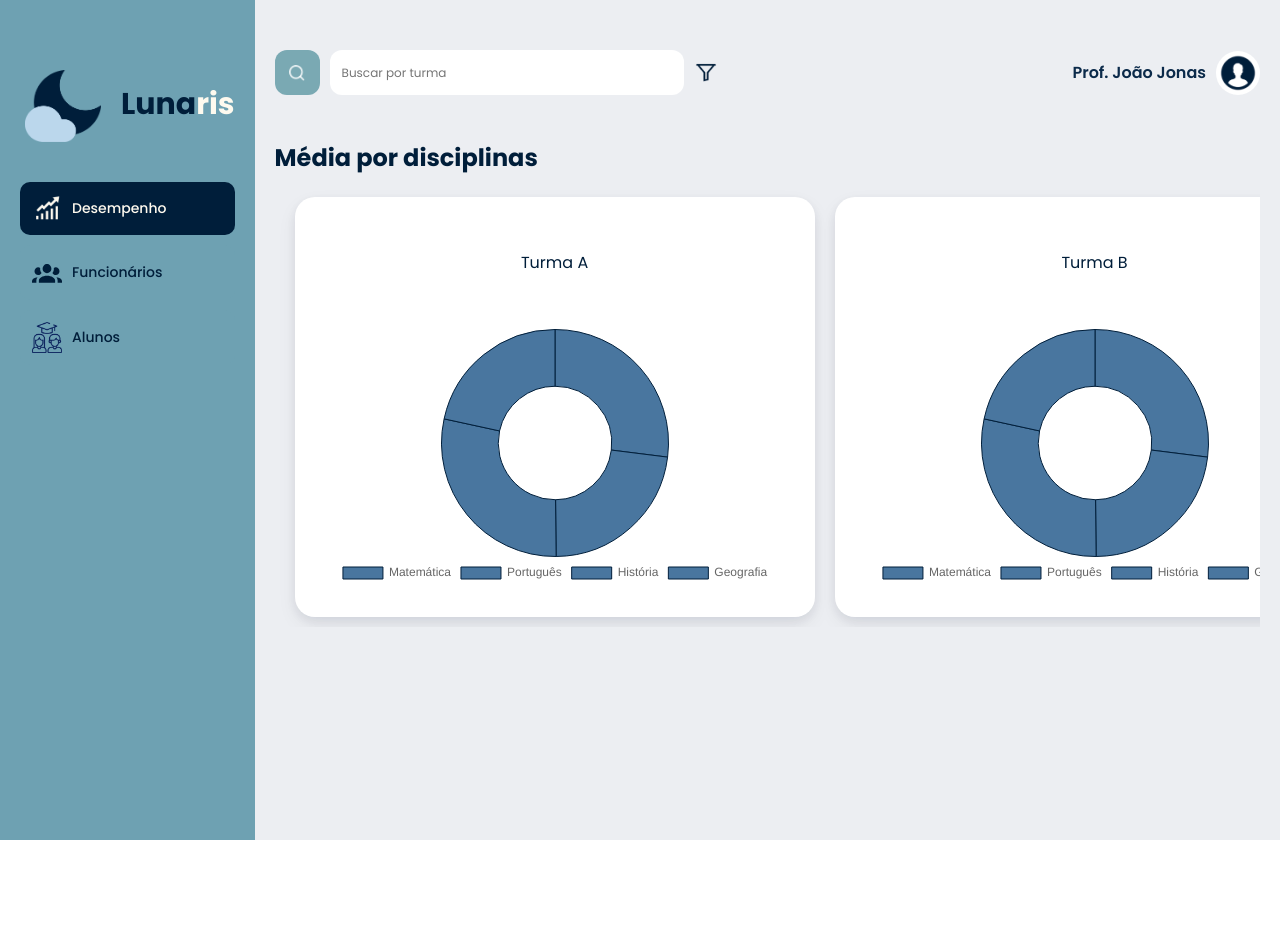
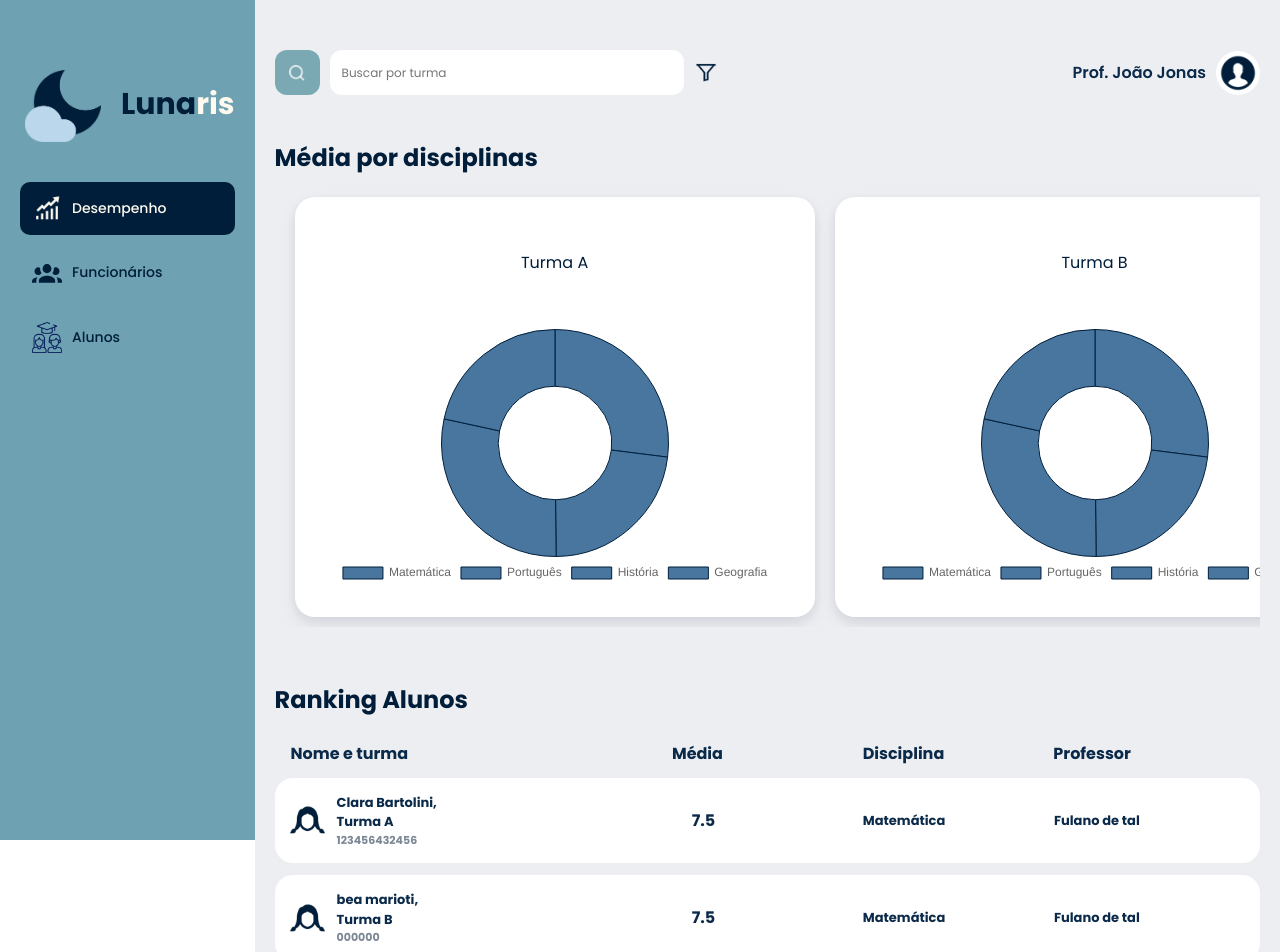
Before and after one commit to Lunaris-School/lunaris-frontend, a React (Vite) app in the folder lunaris-front/: page /desempenho-adm in a window 1280 px wide. Shown: the top 952 px of the page. Before the commit the page ends 840 px from the top, so only its background shows below. Built offline with nearby package versions, Linux system fonts and the light colour scheme.

Commit message:
Ajustando sidebar e add ranking de alunos

```diff
--- a/lunaris-front/src/components/SidebarAdm.css
+++ b/lunaris-front/src/components/SidebarAdm.css
@@ -7,6 +7,9 @@
     height: 100vh;
     background: #6EA1B2;
     padding: 20px;
+    position: sticky;
+    top: 0;
+    left: 0;
 }
 
 .logo-area {
--- a/lunaris-front/src/components/SidebarTeacher.css
+++ b/lunaris-front/src/components/SidebarTeacher.css
@@ -3,11 +3,15 @@ font-family: "Poppins", sans-serif;
 }
 
 .sidebar {
-width: 240px;
-height: 100vh;
-background: #ffffff;
-padding: 20px;
+    width: 240px;
+    height: 100vh;
+    background: #ffffff;
+    padding: 20px;
+    position: sticky;
+    top: 0;
+    left: 0;
 }
+
 
 .logo-area {
 display: flex;
--- a/lunaris-front/src/features/desempenho-adm/DesempenhoAdm.css
+++ b/lunaris-front/src/features/desempenho-adm/DesempenhoAdm.css
@@ -20,6 +20,7 @@
     justify-content: center;
     align-items: center;
     flex-direction: column;
+    margin-bottom: 100px;
 }
 
 .scroll-container {
@@ -127,3 +128,55 @@
 .bolinha img {
     width: 42px;
 }
+
+.cabecalho-desempenho,
+.card-desempenho {
+  display: grid;
+  grid-template-columns: 2fr 1fr 1fr 1fr;
+  align-items: center;
+  padding: 12px 16px;
+  font-weight: 700;
+  font-size: 16px;
+  color: #0b2a4a;
+}
+
+.card-desempenho{
+    background: white;
+    border-radius: 18px;
+    padding: 15px;
+    margin-bottom: 12px;
+}
+
+.card-desempenho:hover{
+    transform: translateY(-3px);
+    box-shadow:
+        0 12px 24px rgba(0, 30, 58, 0.12);
+    transition: all .25s ease;
+}
+
+.aluno {
+    width: 45%;
+    display: flex;
+    gap: 12px;
+    align-items: center;
+}
+
+.avatar {
+    width: 35px;
+}
+
+.nome {
+    font-weight: 700;
+    color: #0b2a4a;
+    font-size: 13px;
+}
+
+.coluna-texto {
+    font-size: 13px;
+    color: #0b2a4a;
+}
+
+.matricula {
+    font-size: 11px;
+    color: #7b8794;
+}
--- a/lunaris-front/src/features/desempenho-adm/DesempenhoAdm.jsx
+++ b/lunaris-front/src/features/desempenho-adm/DesempenhoAdm.jsx
@@ -1,7 +1,10 @@
 import React, { useState } from "react";
 import "./DesempenhoAdm.css";
 import Search from "../../components/Search";
+
 import iconePerfil from "../../assets/icone-perfil.png";
+import iconeMasculino from "../../assets/icone-masculino.png";
+import iconeFeminino from "../../assets/icone-feminino.png";
 
 import { Bar, Doughnut } from 'react-chartjs-2';
 import {
@@ -33,6 +36,35 @@ export default function DesempenhoAdm() {
       a.nome.toLowerCase().includes(busca.toLowerCase())
     );
   });
+
+  const [alunos, setAlunos] = useState([
+    {
+      id: 1,
+      nome: "Clara Bartolini",
+      turma: turmas[0],
+      matricula: "123456432456",
+      genero: "F",
+      media: "7.5"
+    },
+    {
+      id: 2,
+      nome: "bea marioti",
+      turma: turmas[1],
+      matricula: "000000",
+      genero: "F",
+      media: "7.5"
+    },
+    {
+      id: 3,
+      nome: "Clara Bartolini",
+      turma: turmas[2],
+      matricula: "33333333",
+      genero: "F",
+      media: "7.5"
+    },
+  ]);
+
+  // Mock grafico
 
   const data = {
     labels: ['Matemática', 'Português', 'História', 'Geografia'],
@@ -90,6 +122,48 @@ export default function DesempenhoAdm() {
 
         </div>
       </div>
+
+      <h1 className="media-title">Ranking Alunos</h1>
+
+      <div className="cabecalho-desempenho">
+        <div className="c1">Nome e turma</div>
+        <div className="c2">Média</div>
+        <div className="c3">Disciplina</div>
+        <div className="c4">Professor</div>
+      </div>
+
+      {alunos.map((i) => (
+
+      <div key={i.id} className="card-desempenho">
+      <div className="aluno">
+        <img
+          className="avatar"
+          src={i.genero === "M" ? iconeMasculino : iconeFeminino}
+          alt=""
+        />
+
+        <div>
+          <div className="nome">
+            {i.nome}, {i.turma.nome}
+          </div>
+
+          <div className="matricula">{i.matricula}</div>
+        </div>
+      </div>
+
+      <div className="media">{i.media}</div>
+
+      <div className="coluna-texto">
+        <p>Matemática</p>
+      </div>
+
+      <div className="coluna-texto">
+        <p>Fulano de tal</p>
+      </div>
+
+    </div>
+
+    ))}
     </div>
   );
 }
```
Also changed, not shown: lunaris-front/src/features/notas/Notas.jsx (indentation only).
